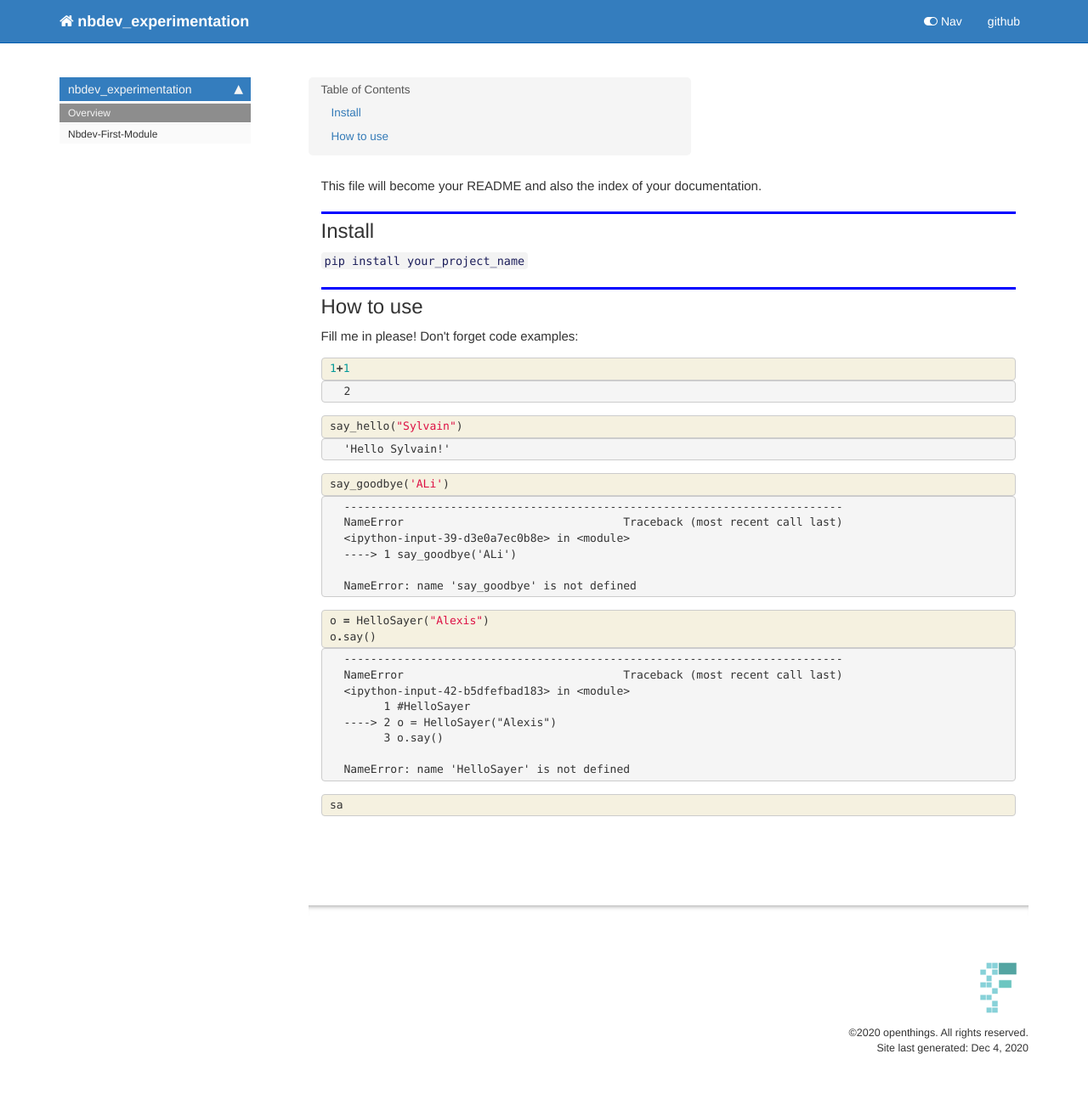
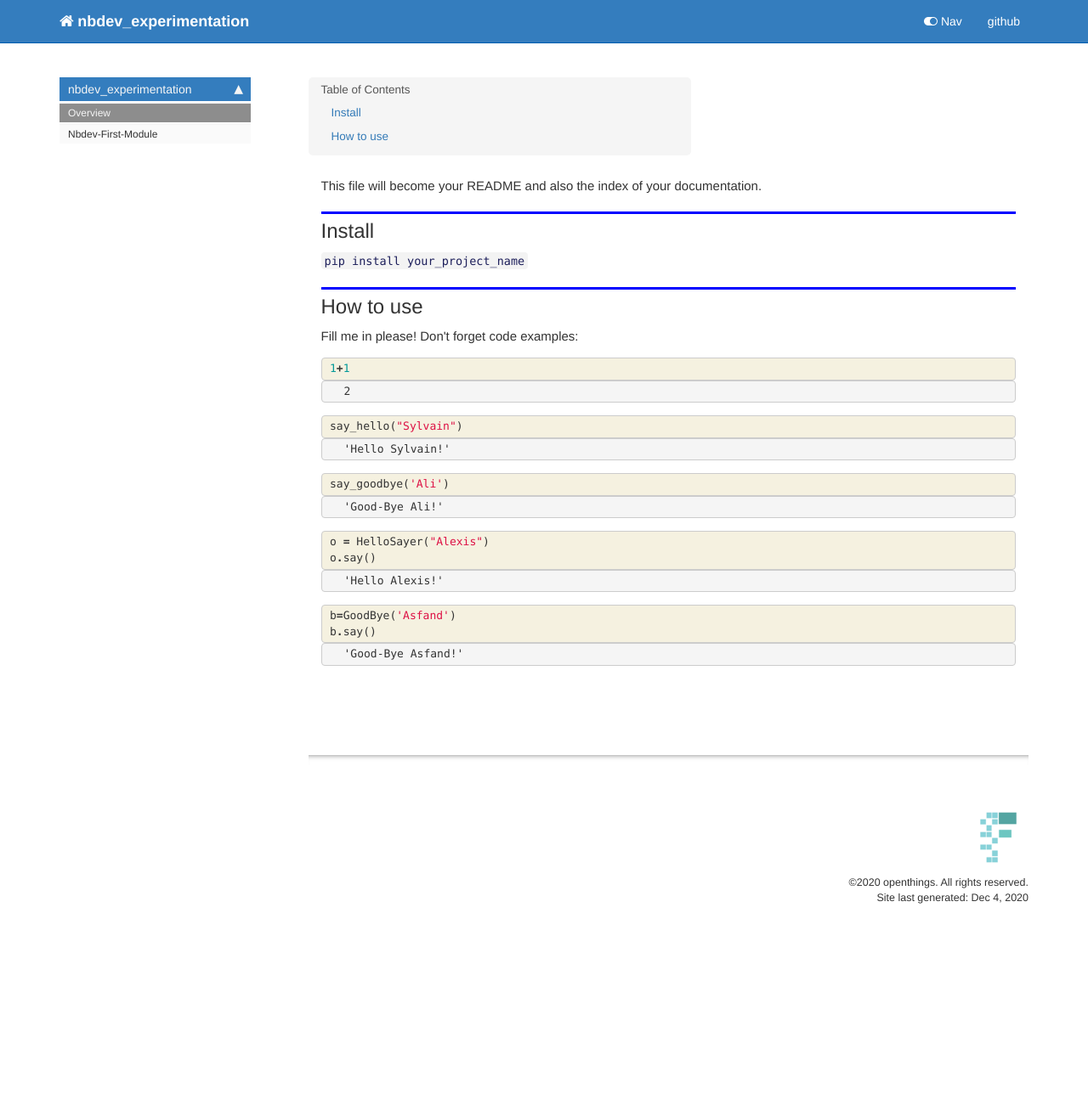
Before and after one commit to m-ali-awan/first-nbdev, a Jekyll site: the page built from docs/index.html, in a window 1280 px wide. Shown: the whole page at 85% size. Built offline with Jekyll 4.4.1, drawn with Linux system fonts in a browser that asks for light colours; nearby versions of some CDN libraries; comment, search, counter and statistics services are not loaded; after the commit the page ends 1117 px from its top, so only the background shows below that.

Commit message:
Just seeing

```diff
--- a/docs/index.html
+++ b/docs/index.html
@@ -135,7 +135,7 @@ nb_path: "index.ipynb"
 
 <div class="inner_cell">
     <div class="input_area">
-<div class=" highlight hl-ipython3"><pre><span></span><span class="n">say_goodbye</span><span class="p">(</span><span class="s1">&#39;ALi&#39;</span><span class="p">)</span>
+<div class=" highlight hl-ipython3"><pre><span></span><span class="n">say_goodbye</span><span class="p">(</span><span class="s1">&#39;Ali&#39;</span><span class="p">)</span>
 </pre></div>
 
     </div>
@@ -147,15 +147,12 @@ nb_path: "index.ipynb"
 
 <div class="output_area">
 
-<div class="output_subarea output_text output_error">
-<pre>
-<span class="ansi-red-fg">---------------------------------------------------------------------------</span>
-<span class="ansi-red-fg">NameError</span>                                 Traceback (most recent call last)
-<span class="ansi-green-fg">&lt;ipython-input-39-d3e0a7ec0b8e&gt;</span> in <span class="ansi-cyan-fg">&lt;module&gt;</span>
-<span class="ansi-green-fg">----&gt; 1</span><span class="ansi-red-fg"> </span>say_goodbye<span class="ansi-blue-fg">(</span><span class="ansi-blue-fg">&#39;ALi&#39;</span><span class="ansi-blue-fg">)</span>
 
-<span class="ansi-red-fg">NameError</span>: name &#39;say_goodbye&#39; is not defined</pre>
+
+<div class="output_text output_subarea output_execute_result">
+<pre>&#39;Good-Bye Ali!&#39;</pre>
 </div>
+
 </div>
 
 </div>
@@ -184,17 +181,12 @@ nb_path: "index.ipynb"
 
 <div class="output_area">
 
-<div class="output_subarea output_text output_error">
-<pre>
-<span class="ansi-red-fg">---------------------------------------------------------------------------</span>
-<span class="ansi-red-fg">NameError</span>                                 Traceback (most recent call last)
-<span class="ansi-green-fg">&lt;ipython-input-42-b5dfefbad183&gt;</span> in <span class="ansi-cyan-fg">&lt;module&gt;</span>
-<span class="ansi-green-intense-fg ansi-bold">      1</span> <span class="ansi-red-fg">#HelloSayer</span>
-<span class="ansi-green-fg">----&gt; 2</span><span class="ansi-red-fg"> </span>o <span class="ansi-blue-fg">=</span> HelloSayer<span class="ansi-blue-fg">(</span><span class="ansi-blue-fg">&#34;Alexis&#34;</span><span class="ansi-blue-fg">)</span>
-<span class="ansi-green-intense-fg ansi-bold">      3</span> o<span class="ansi-blue-fg">.</span>say<span class="ansi-blue-fg">(</span><span class="ansi-blue-fg">)</span>
 
-<span class="ansi-red-fg">NameError</span>: name &#39;HelloSayer&#39; is not defined</pre>
+
+<div class="output_text output_subarea output_execute_result">
+<pre>&#39;Hello Alexis!&#39;</pre>
 </div>
+
 </div>
 
 </div>
@@ -210,10 +202,27 @@ nb_path: "index.ipynb"
 
 <div class="inner_cell">
     <div class="input_area">
-<div class=" highlight hl-ipython3"><pre><span></span><span class="n">sa</span>
+<div class=" highlight hl-ipython3"><pre><span></span><span class="n">b</span><span class="o">=</span><span class="n">GoodBye</span><span class="p">(</span><span class="s1">&#39;Asfand&#39;</span><span class="p">)</span>
+<span class="n">b</span><span class="o">.</span><span class="n">say</span><span class="p">()</span>
 </pre></div>
 
     </div>
+</div>
+</div>
+
+<div class="output_wrapper">
+<div class="output">
+
+<div class="output_area">
+
+
+
+<div class="output_text output_subarea output_execute_result">
+<pre>&#39;Good-Bye Asfand!&#39;</pre>
+</div>
+
+</div>
+
 </div>
 </div>
 
```
Also changed, not shown: README.md, 1 other file.
